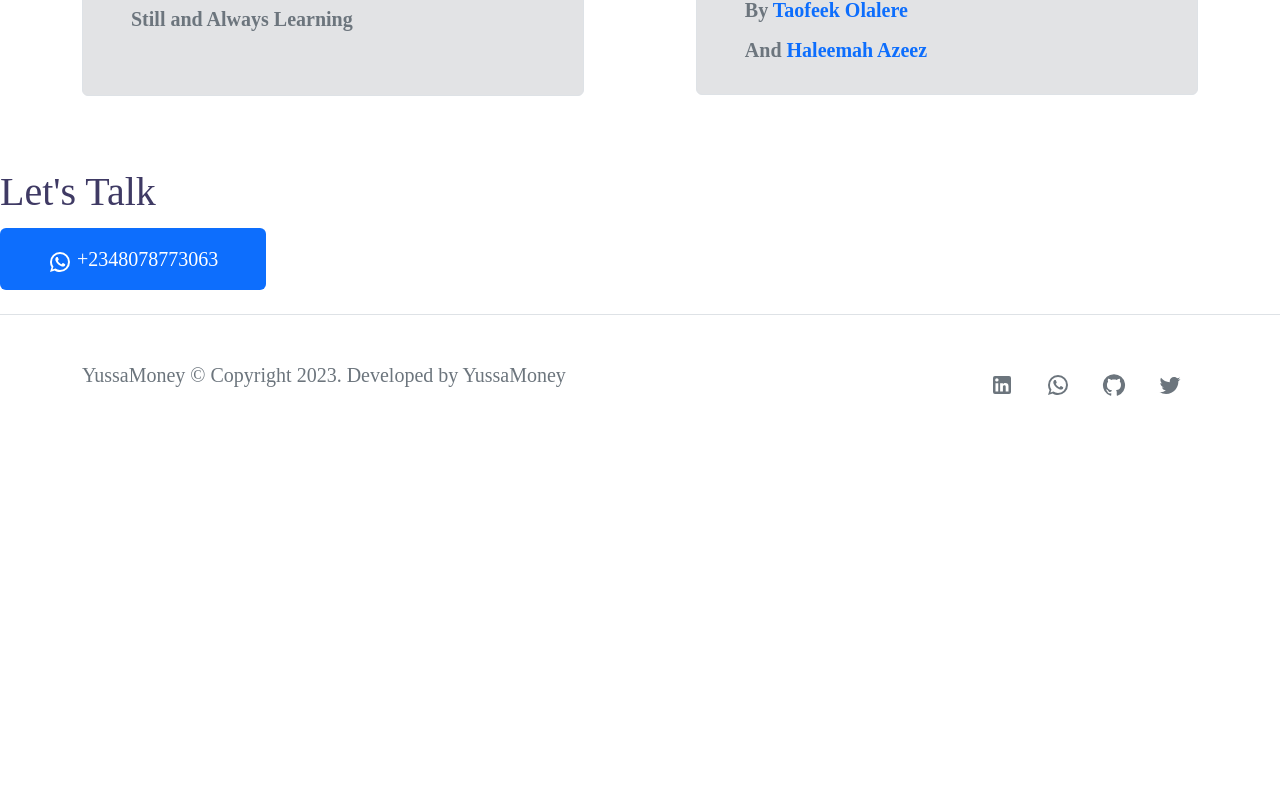
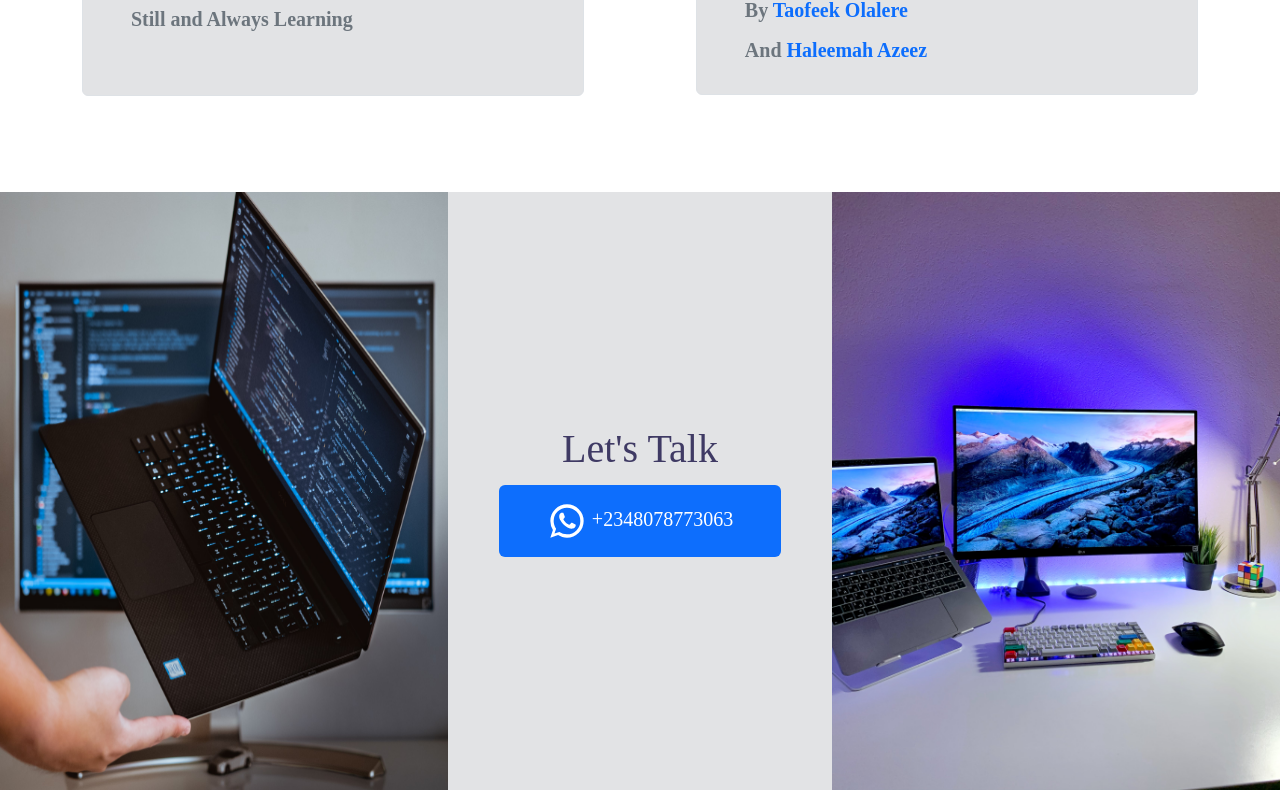
Before and after one commit to YussaMoney/Yussa-Portfolio, a React (Create React App) app: page /about in a window 1280 px wide. Shown: the part 1874-2680 px from the top of the page. Before the commit the page ends 2327 px from the top, so only its background shows below. Built offline with nearby package versions, Linux system fonts and the light colour scheme.

Commit message:
Modified: About page section; - Added: Images and styles

```diff
--- a/src/About.js
+++ b/src/About.js
@@ -1,5 +1,7 @@
 import React from "react";
 import authorImg from "./images/me4 (2).jpg";
+import laptop from "./images/laptop.jpg";
+import desktop from "./images/desktop.jpg";
 import ArrowRightIcon from "@mui/icons-material/ArrowRight";
 import GitHubIcon from "@mui/icons-material/GitHub";
 import WhatsAppIcon from "@mui/icons-material/WhatsApp";
@@ -207,17 +209,19 @@ export default function About() {
           </div>
         </div>
       </section>
-      <section>
-        <img src="" alt="" />
-        <div>
-          <h1>Let's Talk</h1>
-          <a class="whatsapp-link" href="https://wa.me/+2348078773063">
-            <button className="py-3 px-5 mt-1 btn btn-primary border-0 fs-5">
-              <WhatsAppIcon /> +2348078773063
-            </button>
-          </a>
+      <section className="bg-secondary-subtle my-5">
+        <div className="d-flex justify-content-between">
+          <img className="w-35" src={laptop} alt="laptop" />
+          <div className="py-5 my-auto">
+            <h1 className="text-center">Let's Talk</h1>
+            <a class="whatsapp-link" href="https://wa.me/+2348078773063">
+              <button className="py-3 px-5 mt-1 btn btn-primary border-0 fs-5">
+                <WhatsAppIcon className="fs-1"/> +<span className="fs-5">2348078773063</span>
+              </button>
+            </a>
+          </div>
+          <img className="w-35" src={desktop} alt="desktop" />
         </div>
-        <img src="" alt="" />
       </section>
     </div>
   );
--- a/src/index.css
+++ b/src/index.css
@@ -56,3 +56,7 @@ h1, h2 {
   transition: all ease 0.5s;
   border: 1px solid rgb(206, 212, 218) !important;
 }
+
+.w-35 {
+  width: 35%;
+}
```
Also changed, not shown: src/images/desktop.jpg (added), src/images/laptop.jpg (added).
